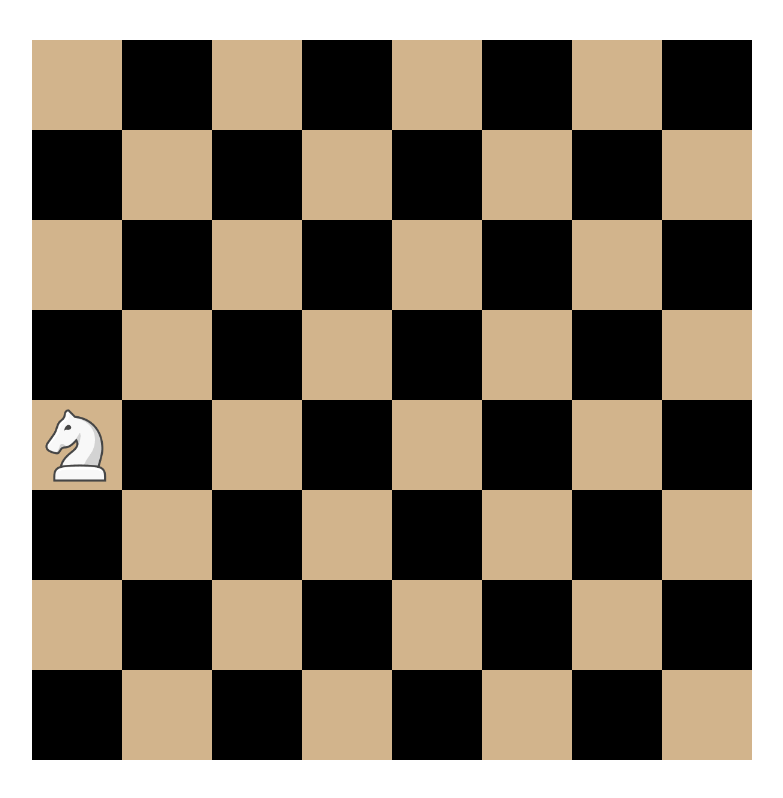
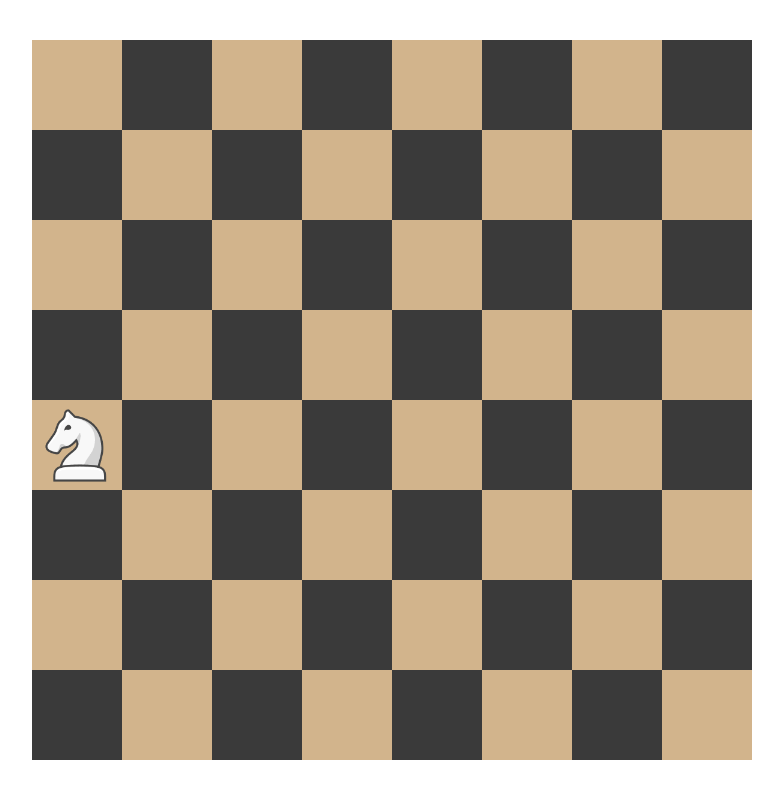
Before and after one commit to Allen-Mikhailov/KnightHop, a plain HTML site: page index.html in a window 1280 px wide. Shown: the whole page, without its empty margins (248-1031 px from the left). Drawn offline with Linux system fonts and the light colour scheme.

Commit message:
Some improved visuals

```diff
--- a/TileStyles.css
+++ b/TileStyles.css
@@ -14,12 +14,17 @@ body {
     padding: 0px;
 }
 
+.square:hover {
+    /* background-color: black; */
+    filter: brightness(1.2);
+}
+
 .white {
     background: tan;
 }
 
 .black {
-    background: black;
+    background: rgb(58, 58, 58);
 }
 
 .knight {
--- a/index.js
+++ b/index.js
@@ -14,6 +14,7 @@ for (let i = 0; i < 64; i++) {
   const ci = i
   const div = document.createElement("div", { class: "" });
   div.classList.add(isWhite(i) ? "white" : "black")
+  div.classList.add("square")
   div.id = "tile" + i
   checkerboard.appendChild(div);
 
```
